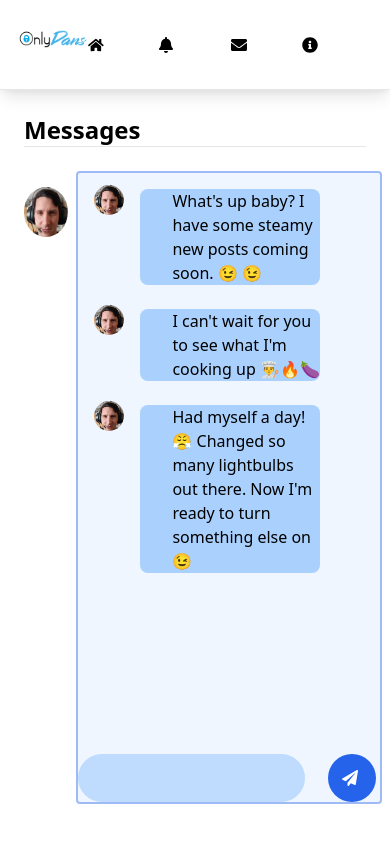
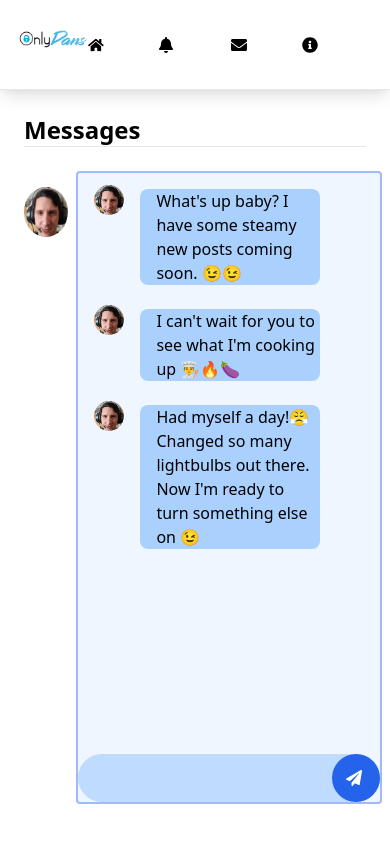
Before and after one commit to bgibz/OnlyDans, a Next.js app: page /messages in a window 390 px wide. Built offline with nearby package versions, Linux system fonts and the light colour scheme.

Commit message:
submitting form triggers alert, refactored messages a bit

```diff
--- /dev/null
+++ b/components/chatBox.js
@@ -0,0 +1,12 @@
+import React, { useState } from "react";
+import Message from "./message";
+
+export default function ChatBox({ messages }) {
+  return (
+    <div id="messages">
+      {messages.map(message => (
+        <Message text={message.text} user={message.user}></Message>
+      ))}
+    </div>
+  );
+}
--- a/components/message.js
+++ b/components/message.js
@@ -1,4 +1,9 @@
-export default function Message({ text }) {
+export default function Message({ text, user }) {
+  let msgClass = "bg-gray-300 bg-opacity-75 rounded-lg m-2 w-3/4";
+  if (user === "Dan") {
+    msgClass = "bg-blue-300 bg-opacity-75 rounded-lg m-2 w-3/4";
+  }
+
   return (
     <div className="text-left m-2 flex flex-row">
       <div className="flex-none pt-1">
@@ -9,8 +14,8 @@ export default function Message({ text }) {
         ></img>
       </div>
       <div className="flex-initial">
-        <div className="bg-blue-300 bg-opacity-75 rounded-lg m-2 w-3/4">
-          <p className="ml-8">
+        <div className={msgClass}>
+          <p className="sm:ml-8 ml-4">
             {"  "}
             {text}
           </p>
--- a/components/messageBox.js
+++ b/components/messageBox.js
@@ -1,11 +1,30 @@
+import React, { useState } from "react";
 import Message from "./message";
+import ChatBox from "./chatBox";
 import { FontAwesomeIcon } from "@fortawesome/react-fontawesome";
 import { faPaperPlane } from "@fortawesome/free-solid-svg-icons";
 
 export default function MessageBox() {
+  const [userMsg, setUserMsg] = useState("");
+  //const [messages, setMessages] = useState("");
+  const messages = [
+    {
+      text: "What's up baby? I have some steamy new posts coming soon. 😉😉",
+      user: "Dan"
+    },
+    {
+      text: "I can't wait for you to see what I'm cooking up 👨‍🍳🔥🍆",
+      user: "Dan"
+    },
+    {
+      text:
+        "Had myself a day!😤 Changed so many lightbulbs out there. Now I'm ready to turn something else on 😉",
+      user: "Dan"
+    }
+  ];
   function handleSubmitMsg(e) {
     e.preventDefault();
-    console.log("Msg received");
+    alert("This is OnlyDans! Only Dan may send a message.");
   }
 
   return (
@@ -28,19 +47,27 @@ export default function MessageBox() {
         </div>
       </div>
       <div className="sm:col-span-2 col-span-4 border-solid border-2 border-opacity-40 border-blue-600 rounded relative bg-blue-50">
-        <Message
-          text="What's up baby? I have some steamy new
+        <ChatBox messages={messages} />
+        {/*<div id="messages">
+          <Message
+            text="What's up baby? I have some steamy new
                 posts coming soon. &#128521; &#x1F609;"
-        ></Message>
-        <Message text="I can't wait for you to see what I'm cooking up 👨‍🍳🔥🍆"></Message>
-        <Message text="Had myself a day!😤 Changed so many lightbulbs out there. Now I'm ready to turn something else on &#x1F609;"></Message>
-
+            user="Dan"
+          ></Message>
+          <Message text="I can't wait for you to see what I'm cooking up 👨‍🍳🔥🍆"></Message>
+          <Message text="Had myself a day!😤 Changed so many lightbulbs out there. Now I'm ready to turn something else on &#x1F609;"></Message>
+  </div>*/}
         <form
           className="absolute bottom-0 left-0 w-full flex"
           onSubmit={handleSubmitMsg}
         >
-          <input className="block text-blue-600 bg-blue-200 border-2 border-blue-200 rounded-full h-12 w-3/4 p-2"></input>
-          <button className="rounded-full bg-blue-600 h-12 w-12 absolute bottom-0 right-1">
+          <input
+            className="block text-blue-600 bg-blue-200 border-2 border-blue-200 rounded-full h-12 w-full p-2"
+            name="userMsg"
+            value={userMsg}
+            onChange={e => setUserMsg(e.target.value)}
+          ></input>
+          <button className="rounded-full bg-blue-600 h-12 w-12 absolute bottom-0 right-0">
             <FontAwesomeIcon
               icon={faPaperPlane}
               className="text-white mr-1"
```
